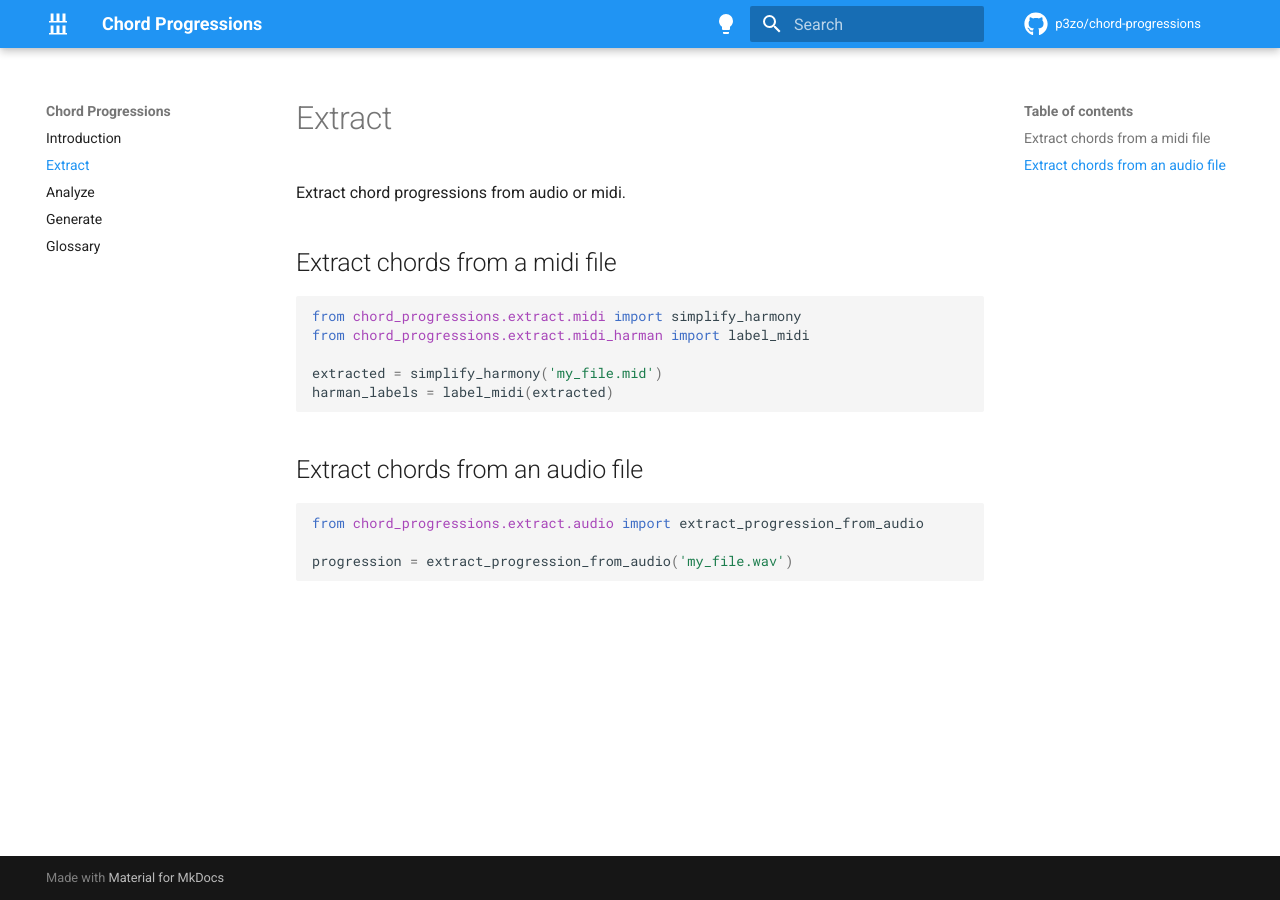
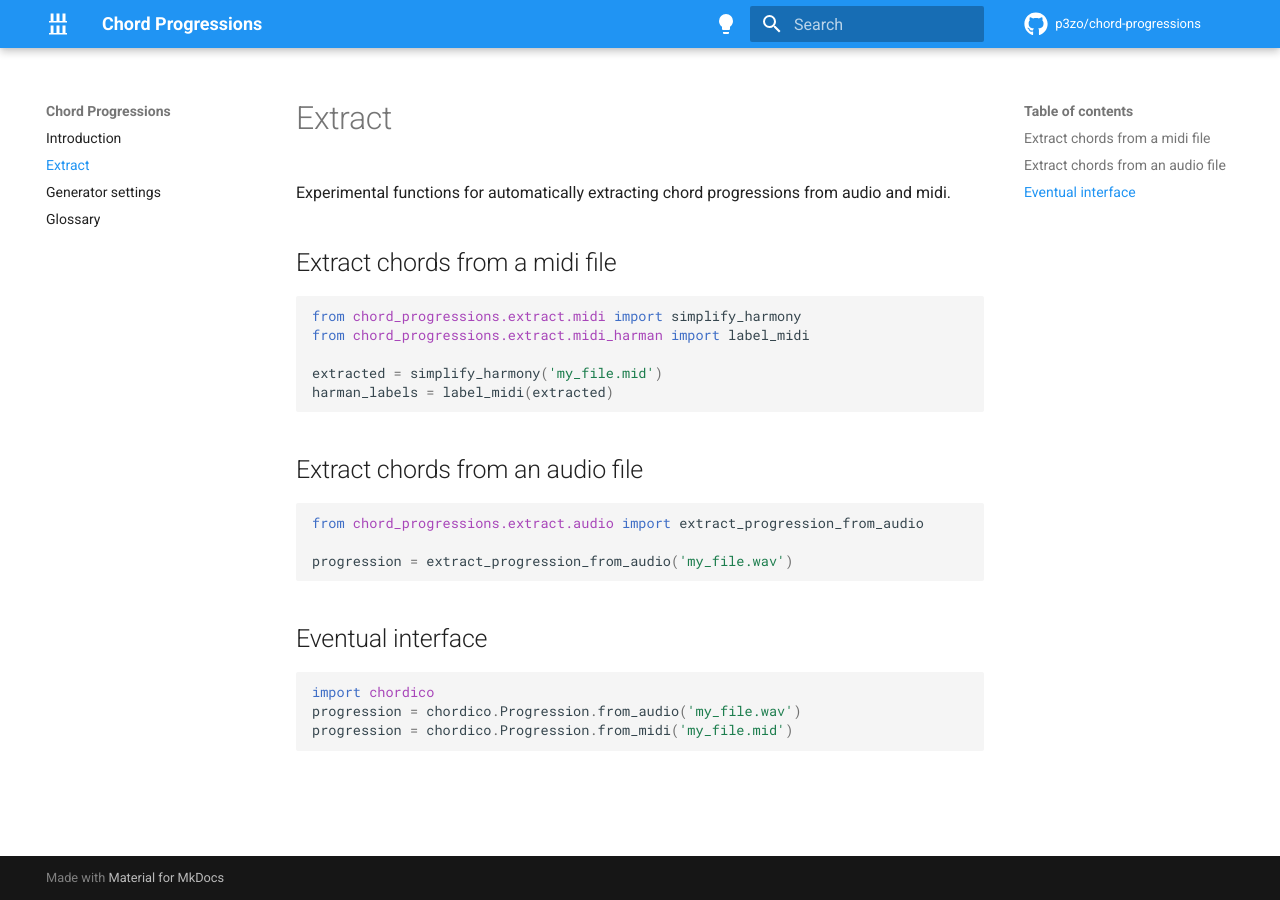
Before and after one commit to p3zo/chord-progressions, an MkDocs documentation site: the page built from docs/extract.md, in a window 1280 px wide. Built offline with MkDocs 1.6.1 and Material for MkDocs 9.7.7, drawn with Linux system fonts in a browser that asks for light colours; comment, search, counter and statistics services are not loaded.

Commit message:
Update docs

````diff
--- a/docs/extract.md
+++ b/docs/extract.md
@@ -1,6 +1,6 @@
 # Extract
 
-Extract chord progressions from audio or midi.
+Experimental functions for automatically extracting chord progressions from audio and midi.
 
 ## Extract chords from a midi file
 
@@ -21,3 +19,11 @@ from chord_progressions.extract.audio import extract_progression_from_audio
 
 progression = extract_progression_from_audio('my_file.wav')
 ```
+
+## Eventual interface
+
+```python
+import chordico
+progression = chordico.Progression.from_audio('my_file.wav')
+progression = chordico.Progression.from_midi('my_file.mid')
+```
--- a/mkdocs.yml
+++ b/mkdocs.yml
@@ -30,6 +30,5 @@ edit_uri: ""
 nav:
   - Introduction: index.md
   - Extract: extract.md
-  - Analyze: analyze.md
-  - Generate: generate.md
+  - Generator settings: generate.md
   - Glossary: glossary.md
````
Also changed, not shown: other parts of docs/extract.md (+0 -2 lines), docs/analyze.md (deleted, +0 -5 lines), docs/generate.md (+1 -9 lines).
